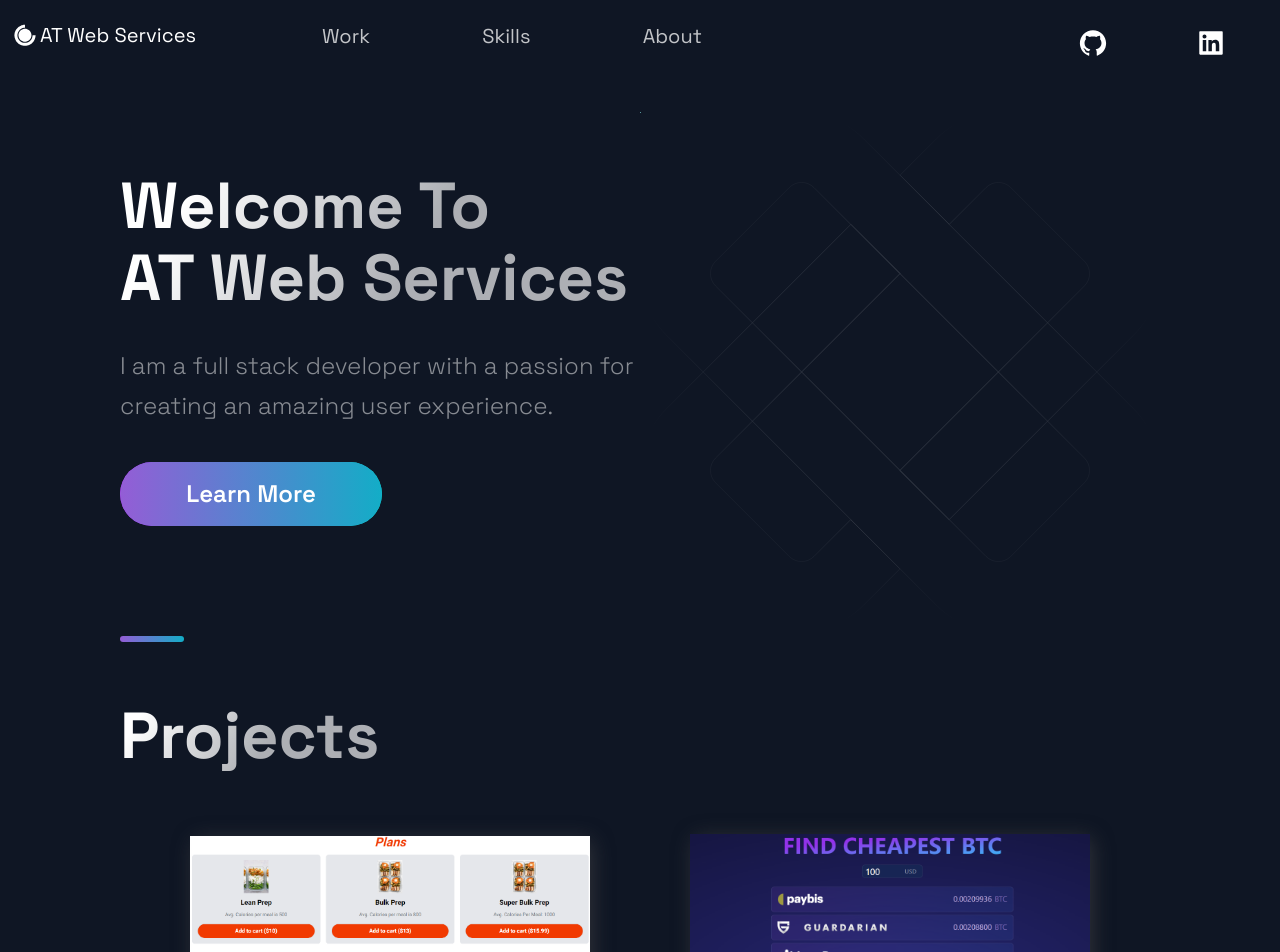
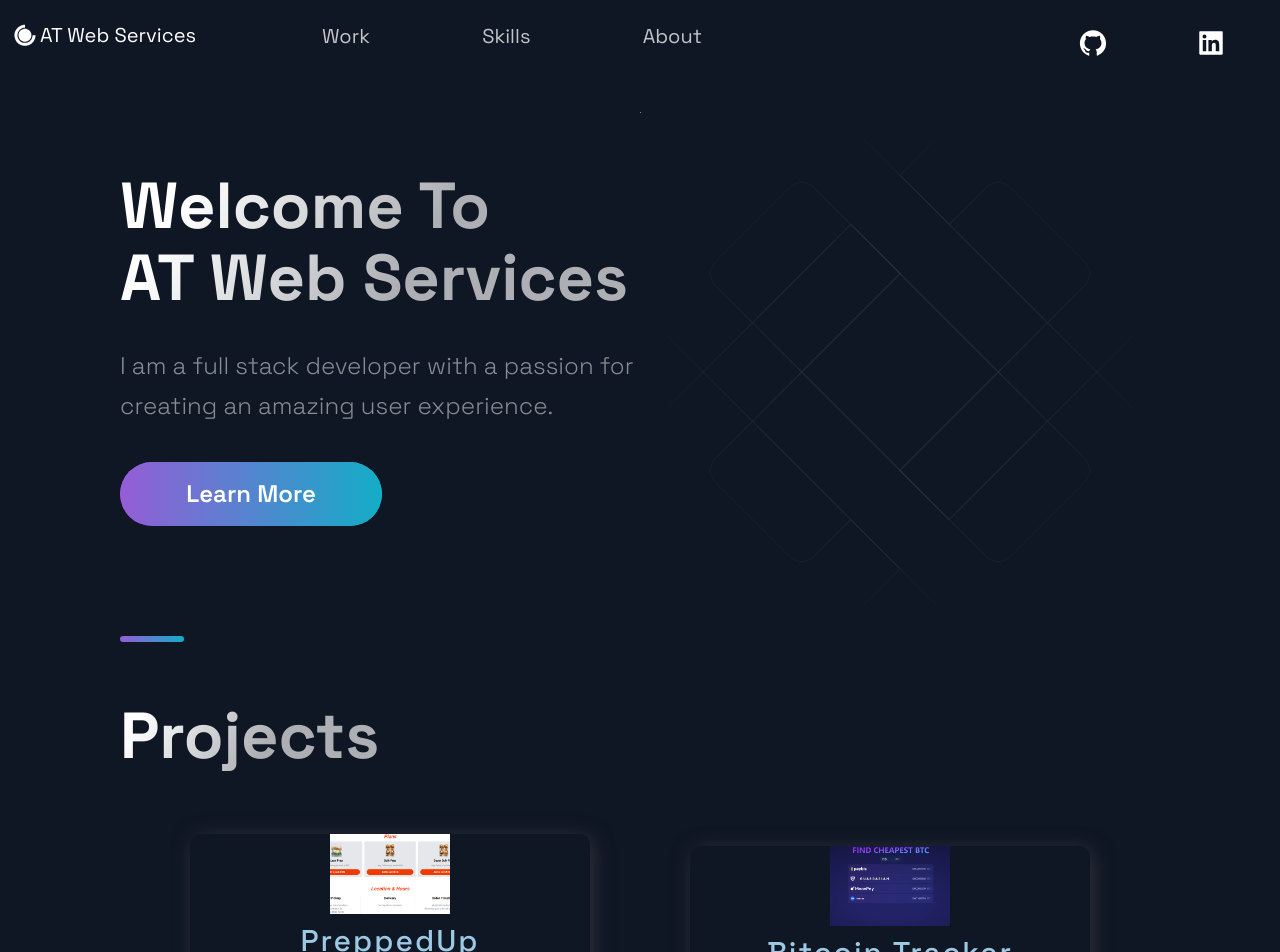
Before and after one commit to ClickAimbot/my_portfolio, a Next.js app: page / in a window 1280 px wide. Shown: the top 952 px of the page. Built offline with nearby package versions, Linux system fonts and the light colour scheme.

Commit message:
img update

```diff
--- a/src/components/Projects/ProjectsStyles.js
+++ b/src/components/Projects/ProjectsStyles.js
@@ -1,8 +1,8 @@
 import styled from 'styled-components';
 
 export const Img = styled.img`
-  width:100%;
-  height:100%;
+  width:120px;
+  height:80px;
   object-fit: cover;
   overflow: hidden;
   rounded: 10px;
```
